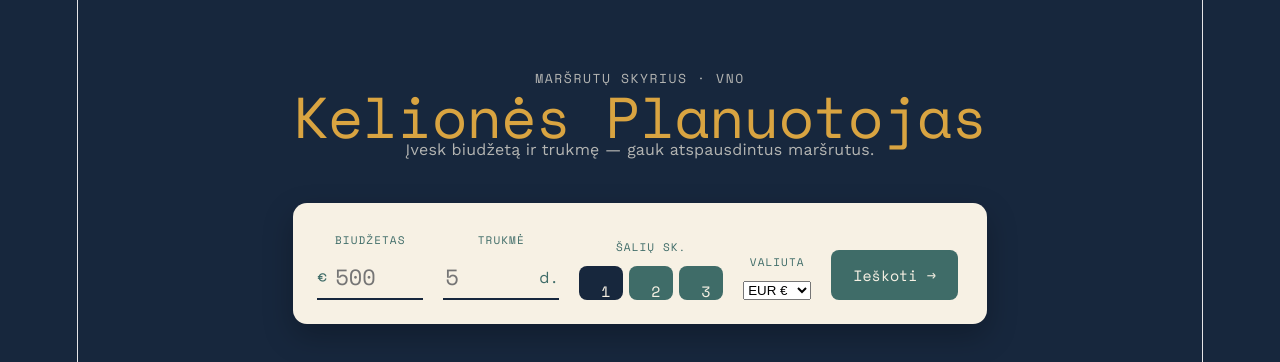
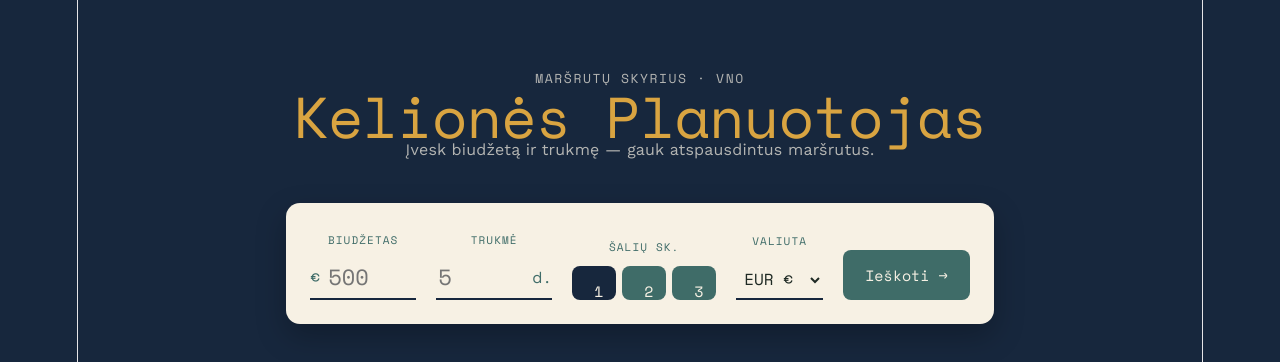
Before and after one commit to vytautemartiit/trip-planner, a React app in the folder frontend/: page / in a window 1280 px wide. Shown: the top 362 px of the page. Built offline with nearby package versions, Linux system fonts and the light colour scheme; the HTML template or start-up script is replaced by a standard one.

Commit message:
Add styles for currency select component

```diff
--- a/frontend/src/App.css
+++ b/frontend/src/App.css
@@ -283,3 +283,13 @@ body {
   background: var(--navy);
   color: var(--paper);
 }
+.currency-select {
+  border: none;
+  border-bottom: 2px solid var(--navy);
+  background: transparent;
+  font-family: 'Space Mono', monospace;
+  font-size: 16px;
+  padding: 6px 4px;
+  color: var(--ink);
+  cursor: pointer;
+}
```
